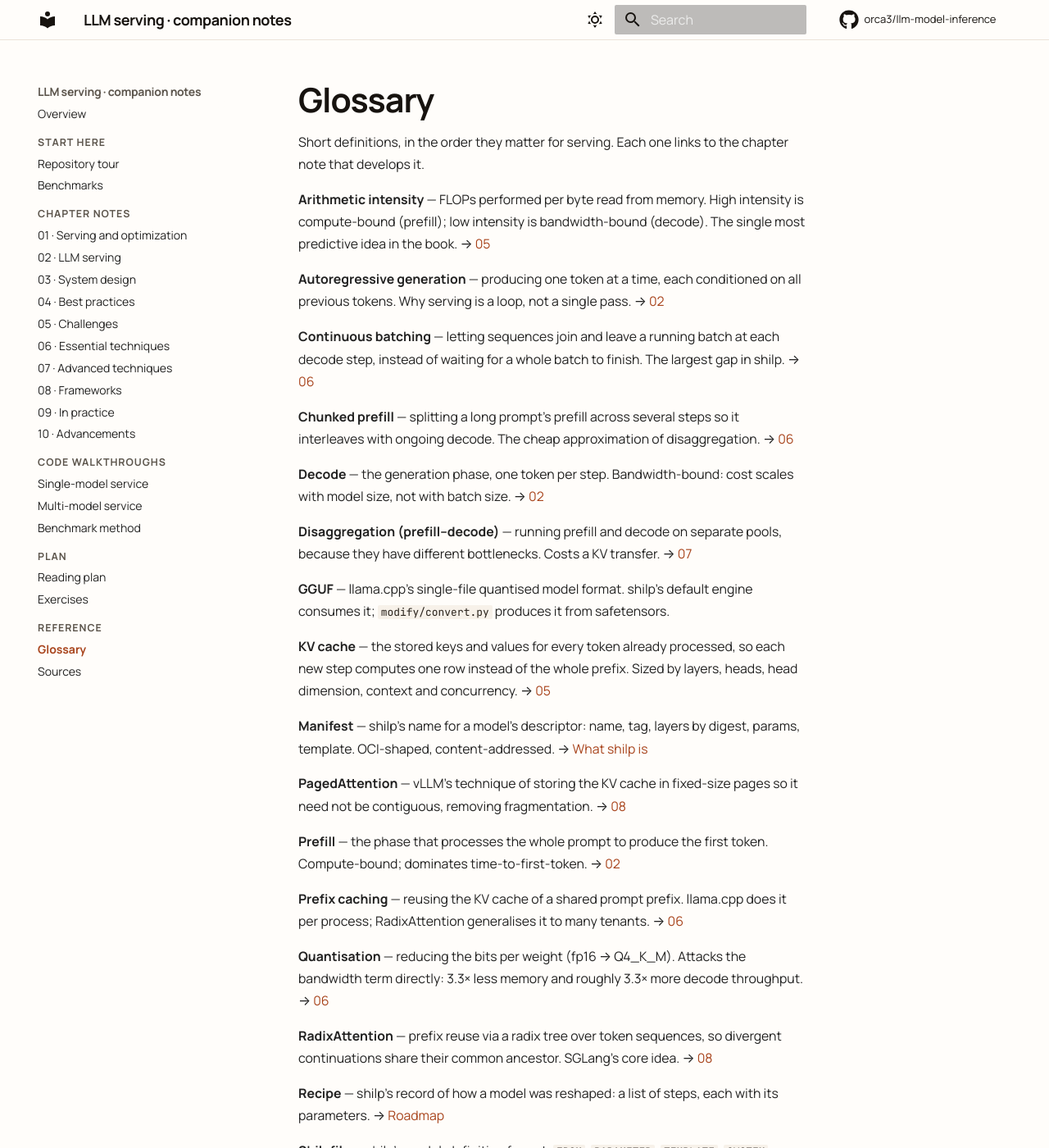
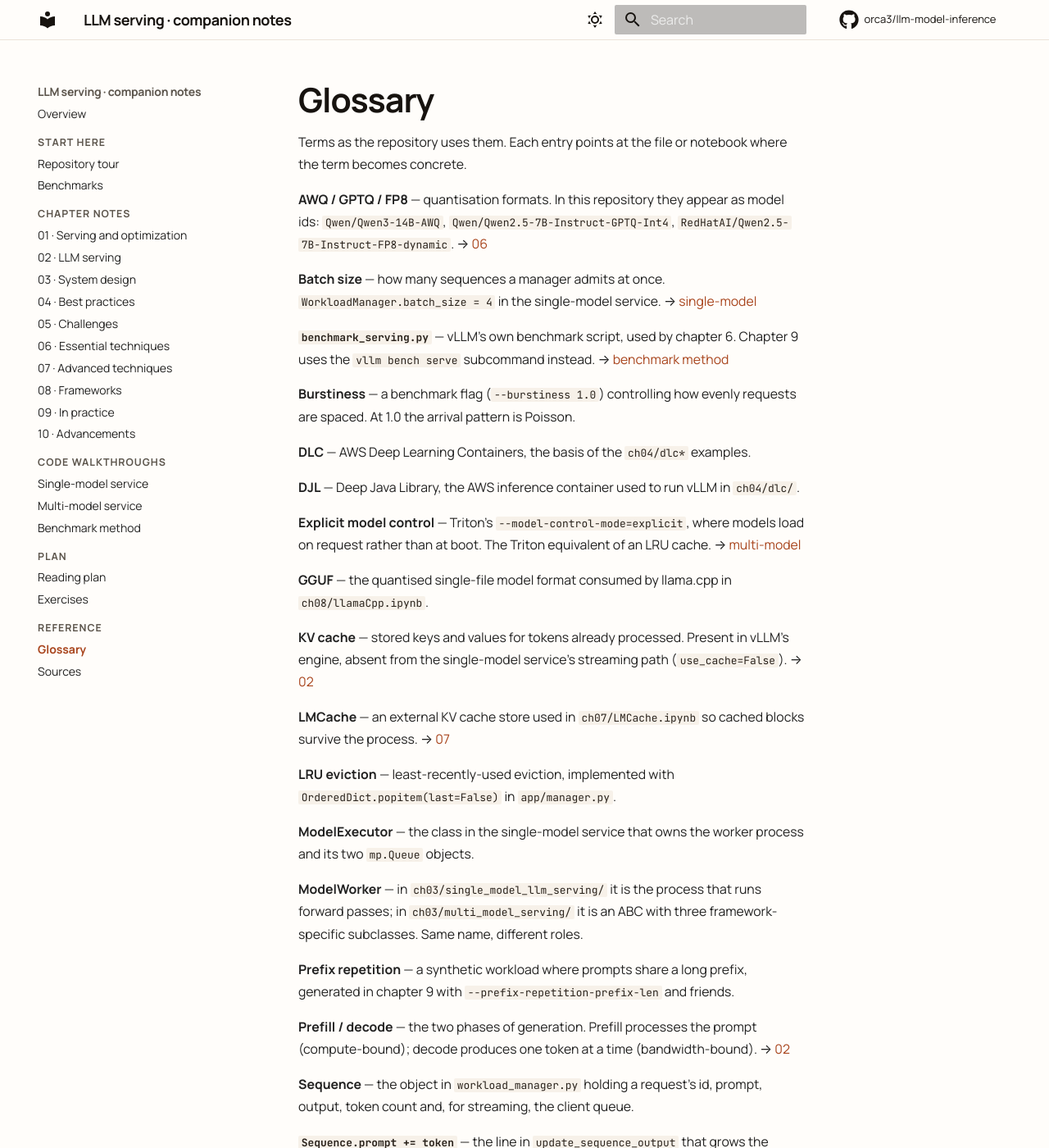
Before and after one commit to vkdev01/shilp-docs-site, an MkDocs documentation site: the page built from docs/reference/glossary.md, in a window 1280 px wide and 1400 px high. Shown: the whole window at 82% size. Built offline with MkDocs 1.6.1 and Material for MkDocs 9.7.7, drawn with Linux system fonts in a browser that asks for light colours; comment, search, counter and statistics services are not loaded; some of the changed text lies outside the part shown.

Commit message:
Update docs/reference/glossary.md

```diff
--- a/docs/reference/glossary.md
+++ b/docs/reference/glossary.md
@@ -1,43 +1,49 @@
 # Glossary
 
-Short definitions, in the order they matter for serving. Each one links to the chapter note that develops it.
+Terms as the repository uses them. Each entry points at the file or notebook where the term becomes concrete.
 
-**Arithmetic intensity** — FLOPs performed per byte read from memory. High intensity is compute-bound (prefill); low intensity is bandwidth-bound (decode). The single most predictive idea in the book. → [05](../companion/05-challenges.md)
+**AWQ / GPTQ / FP8** — quantisation formats. In this repository they appear as model ids: `Qwen/Qwen3-14B-AWQ`, `Qwen/Qwen2.5-7B-Instruct-GPTQ-Int4`, `RedHatAI/Qwen2.5-7B-Instruct-FP8-dynamic`. → [06](../chapters/06-essential.md)
 
-**Autoregressive generation** — producing one token at a time, each conditioned on all previous tokens. Why serving is a loop, not a single pass. → [02](../companion/02-serving.md)
+**Batch size** — how many sequences a manager admits at once. `WorkloadManager.batch_size = 4` in the single-model service. → [single-model](../walkthroughs/single-model-service.md)
 
-**Continuous batching** — letting sequences join and leave a running batch at each decode step, instead of waiting for a whole batch to finish. The largest gap in shilp. → [06](../companion/06-essential.md)
+**`benchmark_serving.py`** — vLLM's own benchmark script, used by chapter 6. Chapter 9 uses the `vllm bench serve` subcommand instead. → [benchmark method](../walkthroughs/benchmark-method.md)
 
-**Chunked prefill** — splitting a long prompt's prefill across several steps so it interleaves with ongoing decode. The cheap approximation of disaggregation. → [06](../companion/06-essential.md)
+**Burstiness** — a benchmark flag (`--burstiness 1.0`) controlling how evenly requests are spaced. At 1.0 the arrival pattern is Poisson.
 
-**Decode** — the generation phase, one token per step. Bandwidth-bound: cost scales with model size, not with batch size. → [02](../companion/02-serving.md)
+**DLC** — AWS Deep Learning Containers, the basis of the `ch04/dlc*` examples.
 
-**Disaggregation (prefill–decode)** — running prefill and decode on separate pools, because they have different bottlenecks. Costs a KV transfer. → [07](../companion/07-advanced.md)
+**DJL** — Deep Java Library, the AWS inference container used to run vLLM in `ch04/dlc/`.
 
-**GGUF** — llama.cpp's single-file quantised model format. shilp's default engine consumes it; `modify/convert.py` produces it from safetensors.
+**Explicit model control** — Triton's `--model-control-mode=explicit`, where models load on request rather than at boot. The Triton equivalent of an LRU cache. → [multi-model](../walkthroughs/multi-model-service.md)
 
-**KV cache** — the stored keys and values for every token already processed, so each new step computes one row instead of the whole prefix. Sized by layers, heads, head dimension, context and concurrency. → [05](../companion/05-challenges.md)
+**GGUF** — the quantised single-file model format consumed by llama.cpp in `ch08/llamaCpp.ipynb`.
 
-**Manifest** — shilp's name for a model's descriptor: name, tag, layers by digest, params, template. OCI-shaped, content-addressed. → [What shilp is](../start/what-shilp-is.md)
+**KV cache** — stored keys and values for tokens already processed. Present in vLLM's engine, absent from the single-model service's streaming path (`use_cache=False`). → [02](../chapters/02-serving.md)
 
-**PagedAttention** — vLLM's technique of storing the KV cache in fixed-size pages so it need not be contiguous, removing fragmentation. → [08](../companion/08-frameworks.md)
+**LMCache** — an external KV cache store used in `ch07/LMCache.ipynb` so cached blocks survive the process. → [07](../chapters/07-advanced.md)
 
-**Prefill** — the phase that processes the whole prompt to produce the first token. Compute-bound; dominates time-to-first-token. → [02](../companion/02-serving.md)
+**LRU eviction** — least-recently-used eviction, implemented with `OrderedDict.popitem(last=False)` in `app/manager.py`.
 
-**Prefix caching** — reusing the KV cache of a shared prompt prefix. llama.cpp does it per process; RadixAttention generalises it to many tenants. → [06](../companion/06-essential.md)
+**ModelExecutor** — the class in the single-model service that owns the worker process and its two `mp.Queue` objects.
 
-**Quantisation** — reducing the bits per weight (fp16 → Q4_K_M). Attacks the bandwidth term directly: 3.3× less memory and roughly 3.3× more decode throughput. → [06](../companion/06-essential.md)
+**ModelWorker** — in `ch03/single_model_llm_serving/` it is the process that runs forward passes; in `ch03/multi_model_serving/` it is an ABC with three framework-specific subclasses. Same name, different roles.
 
-**RadixAttention** — prefix reuse via a radix tree over token sequences, so divergent continuations share their common ancestor. SGLang's core idea. → [08](../companion/08-frameworks.md)
+**Prefix repetition** — a synthetic workload where prompts share a long prefix, generated in chapter 9 with `--prefix-repetition-prefix-len` and friends.
 
-**Recipe** — shilp's record of how a model was reshaped: a list of steps, each with its parameters. → [Roadmap](../gaps/roadmap.md)
+**Prefill / decode** — the two phases of generation. Prefill processes the prompt (compute-bound); decode produces one token at a time (bandwidth-bound). → [02](../chapters/02-serving.md)
 
-**Shilpfile** — shilp's model-definition format: `FROM`, `PARAMETER`, `TEMPLATE`, `SYSTEM`.
+**Sequence** — the object in `workload_manager.py` holding a request's id, prompt, output, token count and, for streaming, the client queue.
 
-**Speculative decoding** — a small draft model proposes tokens, the large model verifies them in one pass. Lossless in output, faster when acceptance is high, costs a second model's memory. → [07](../companion/07-advanced.md)
+**`Sequence.prompt += token`** — the line in `update_sequence_output` that grows the prompt by one token per step, making the recompute-per-step behaviour explicit.
 
-**TTFT (time to first token)** — how long until the first chunk arrives; dominated by prefill plus queueing. → [Numbers](../start/numbers-that-matter.md)
+**Spec-Bench** — the benchmark cloned by `ch07/SpecDecode.ipynb`, run at concurrency 1 because speculation is a latency technique.
 
-**Tensor parallel** — splitting each layer's matrices across GPUs with an all-reduce per layer. Needs fast interconnect. → [07](../companion/07-advanced.md)
+**Tensor parallelism** — splitting each layer across GPUs with an all-reduce per layer; `--tensor-parallel-size`. Whether it helps depends on interconnect, as chapter 9's `g6e` versus `p4d` results show.
 
-**Workload manager** — the component that separates "what the client asked for" from "what the GPU should run next". The structure that makes batching possible. → [03](../companion/03-system-design.md)
+**TPOT** — time per output token, the decode-phase counterpart to TTFT.
+
+**TTFT** — time to first token, dominated by prefill plus queueing.
+
+**TritonWorker** — the worker in `app/worker.py` that calls a Triton server over HTTP instead of running a model locally.
+
+**`vllm serve`** — the command that starts vLLM's OpenAI-compatible server; every benchmark notebook starts it in the background and kills it afterwards.
```
